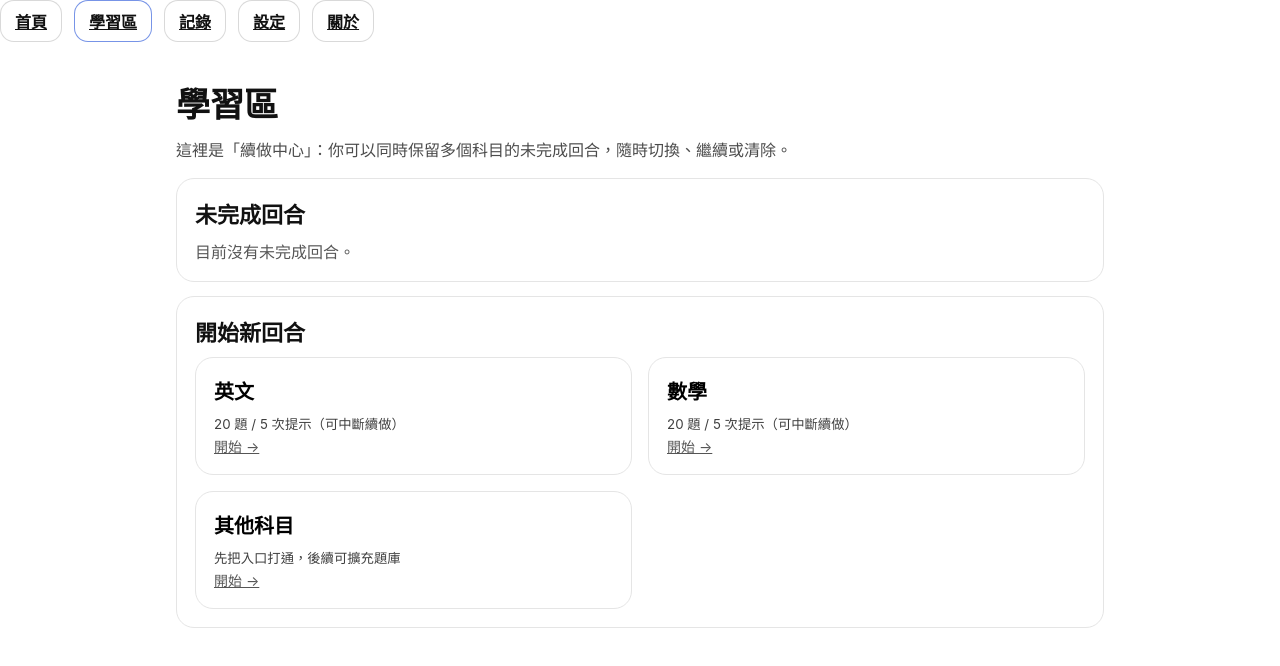
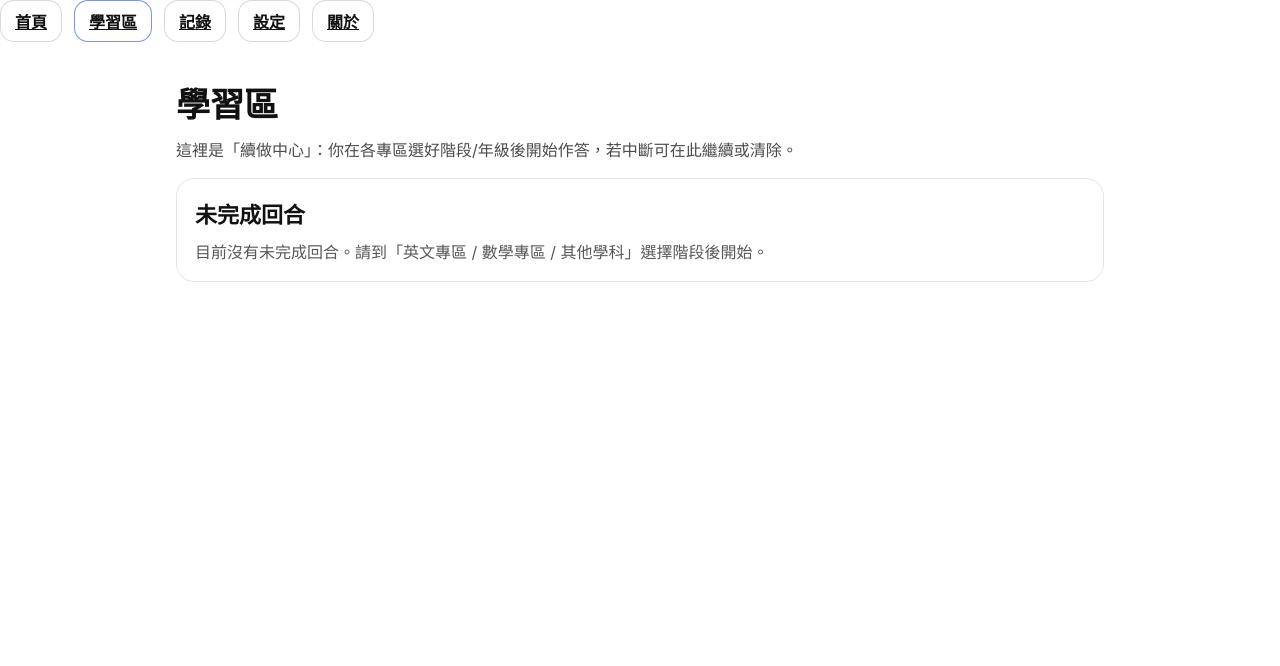
Before and after one commit to boos88978857-svg/ai-intelligent-learning-machine, a Next.js app: page /practice in a window 1280 px wide. Shown: the top 666 px of the page. Built offline with nearby package versions, Linux system fonts and the light colour scheme.

Commit message:
更新 page.tsx

```diff
--- a/app/practice/page.tsx
+++ b/app/practice/page.tsx
@@ -7,8 +7,6 @@ import { ui } from "../ui";
 import {
   PracticeSession,
   loadAllSessions,
-  newSession,
-  upsertSession,
   removeSession,
   setActiveSessionId,
 } from "../lib/session";
@@ -32,15 +30,6 @@ export default function PracticeHubPage() {
   }, []);
 
   const unfinished = sessions.filter((s) => !s.roundDone);
-  const finished = sessions.filter((s) => s.roundDone);
-
-  function start(subject: PracticeSession["subject"]) {
-    const s = newSession(subject);
-    upsertSession(s);
-    setActiveSessionId(s.id);
-    refresh();
-    router.push(`/practice/session?id=${encodeURIComponent(s.id)}`);
-  }
 
   function resume(id: string) {
     setActiveSessionId(id);
@@ -54,24 +43,37 @@ export default function PracticeHubPage() {
 
   return (
     <main style={ui.wrap}>
-      <h1 style={{ margin: "0 0 10px", fontSize: 34, fontWeight: 900 }}>學習區</h1>
+      <h1 style={{ margin: "0 0 10px", fontSize: 34, fontWeight: 900 }}>
+        學習區
+      </h1>
+
       <p style={{ margin: "0 0 14px", opacity: 0.75, lineHeight: 1.7 }}>
-        這裡是「續做中心」：你可以同時保留多個科目的未完成回合，隨時切換、繼續或清除。
+        這裡是「續做中心」：你在各專區選好階段/年級後開始作答，若中斷可在此繼續或清除。
       </p>
 
-      {/* ✅ 未完成回合列表 */}
-      <div style={{ ...ui.card, marginBottom: 14 }}>
+      <div style={ui.card}>
         <h2 style={{ ...ui.cardTitle, marginBottom: 10 }}>未完成回合</h2>
 
         {unfinished.length === 0 ? (
-          <p style={{ margin: 0, opacity: 0.7 }}>目前沒有未完成回合。</p>
+          <p style={{ margin: 0, opacity: 0.7 }}>
+            目前沒有未完成回合。請到「英文專區 / 數學專區 / 其他學科」選擇階段後開始。
+          </p>
         ) : (
           <div style={{ display: "grid", gap: 12 }}>
             {unfinished.map((s) => (
               <div key={s.id} style={{ ...ui.card, marginBottom: 0 }}>
-                <div style={{ display: "flex", justifyContent: "space-between", gap: 12, flexWrap: "wrap" }}>
+                <div
+                  style={{
+                    display: "flex",
+                    justifyContent: "space-between",
+                    gap: 12,
+                    flexWrap: "wrap",
+                  }}
+                >
                   <div>
-                    <div style={{ fontSize: 20, fontWeight: 900 }}>{s.subject}（回合）</div>
+                    <div style={{ fontSize: 20, fontWeight: 900 }}>
+                      {s.subject}（回合）
+                    </div>
                     <div style={{ marginTop: 6, opacity: 0.75, lineHeight: 1.7 }}>
                       進度：第 {s.currentIndex + 1} 題 / {s.totalQuestions}
                       <br />
@@ -81,11 +83,24 @@ export default function PracticeHubPage() {
                     </div>
                   </div>
 
-                  <div style={{ display: "flex", gap: 10, alignItems: "center", flexWrap: "wrap" }}>
-                    <button onClick={() => resume(s.id)} style={{ ...ui.navBtn, cursor: "pointer" }}>
+                  <div
+                    style={{
+                      display: "flex",
+                      gap: 10,
+                      alignItems: "center",
+                      flexWrap: "wrap",
+                    }}
+                  >
+                    <button
+                      onClick={() => resume(s.id)}
+                      style={{ ...ui.navBtn, cursor: "pointer" }}
+                    >
                       繼續 →
                     </button>
-                    <button onClick={() => clearOne(s.id)} style={{ ...ui.navBtn, cursor: "pointer" }}>
+                    <button
+                      onClick={() => clearOne(s.id)}
+                      style={{ ...ui.navBtn, cursor: "pointer" }}
+                    >
                       清除
                     </button>
                   </div>
@@ -95,37 +110,6 @@ export default function PracticeHubPage() {
           </div>
         )}
       </div>
-
-      {/* ✅ 開始新回合入口 */}
-      <div style={ui.card}>
-        <h2 style={{ ...ui.cardTitle, marginBottom: 10 }}>開始新回合</h2>
-
-        <div style={ui.grid2}>
-          <button onClick={() => start("英文")} style={{ ...ui.card, textAlign: "left", cursor: "pointer" }}>
-            <h3 style={{ ...ui.cardTitle, fontSize: 20 }}>英文</h3>
-            <p style={ui.cardDesc}>20 題 / 5 次提示（可中斷續做）</p>
-            <span style={ui.smallLink}>開始 →</span>
-          </button>
-
-          <button onClick={() => start("數學")} style={{ ...ui.card, textAlign: "left", cursor: "pointer" }}>
-            <h3 style={{ ...ui.cardTitle, fontSize: 20 }}>數學</h3>
-            <p style={ui.cardDesc}>20 題 / 5 次提示（可中斷續做）</p>
-            <span style={ui.smallLink}>開始 →</span>
-          </button>
-
-          <button onClick={() => start("其他")} style={{ ...ui.card, textAlign: "left", cursor: "pointer" }}>
-            <h3 style={{ ...ui.cardTitle, fontSize: 20 }}>其他科目</h3>
-            <p style={ui.cardDesc}>先把入口打通，後續可擴充題庫</p>
-            <span style={ui.smallLink}>開始 →</span>
-          </button>
-        </div>
-
-        {finished.length > 0 && (
-          <div style={{ marginTop: 14, opacity: 0.75, lineHeight: 1.7 }}>
-            已完成回合：{finished.length}（目前先保留在本機，之後可做紀錄頁統整）
-          </div>
-        )}
-      </div>
     </main>
   );
 }
```
